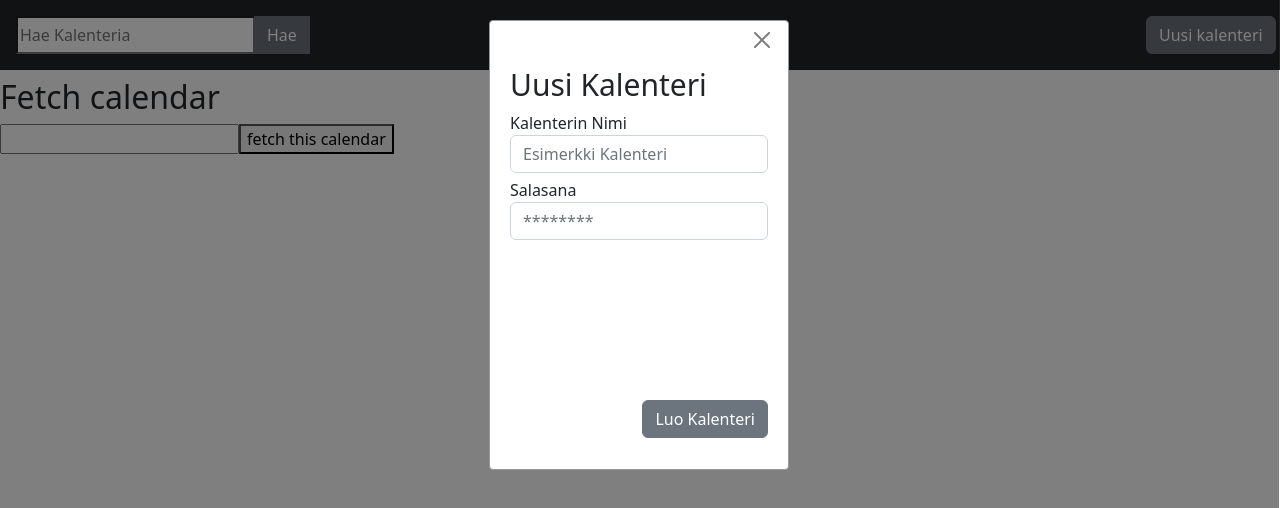
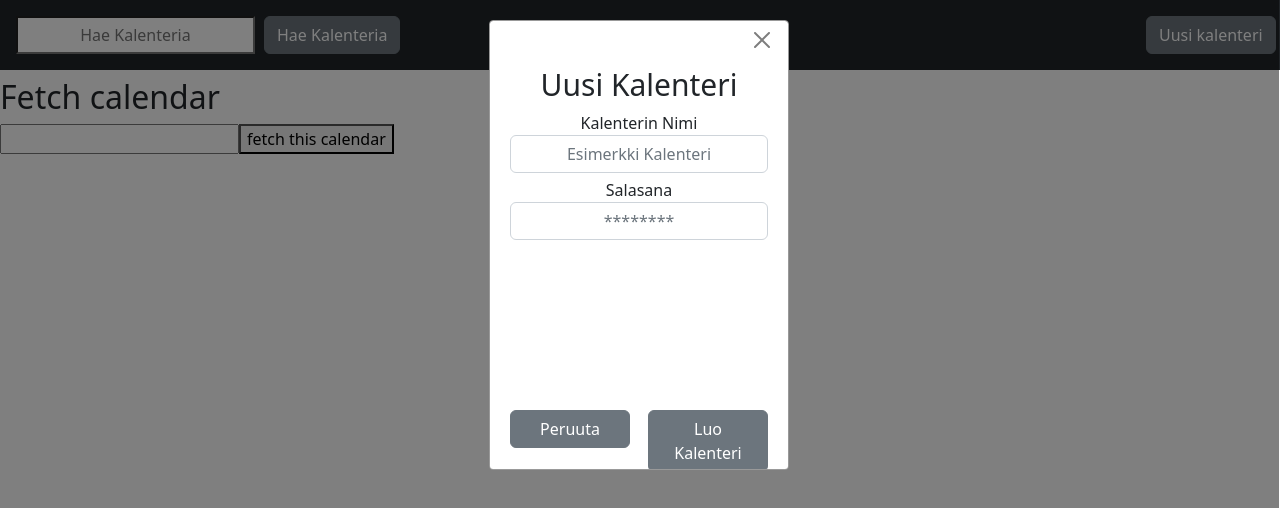
Before and after one commit to Logikki/Aikataulujensovitus-projekti, a React (Create React App) app in the folder aikataulujen-sovittaja/: page / in a window 1280 px wide. Both pictures are taken after a click on the button "Uusi kalenteri". Shown: the top 508 px of the page. Built offline with nearby package versions, Linux system fonts and the light colour scheme.

Commit message:
UI CSS muutoksia

```diff
--- a/aikataulujen-sovittaja/src/components/navbar.jsx
+++ b/aikataulujen-sovittaja/src/components/navbar.jsx
@@ -26,7 +26,7 @@ function Navbar() {
   // Omaa koodia
   const [haku, setHaku] = useState("");
   const nappiStyles = "btn btn-secondary";
-  const inputStyles = { width: "100%" };
+  const inputStyles = { width: "100%", textAlign: "center" };
   const [popup, setPopup] = useState(false);
   const [nimi, setNimi] = useState("");
   const [pass, setPass] = useState("");
@@ -40,15 +40,19 @@ function Navbar() {
       <input // Hae kalenteria input kenttä
         type="text"
         placeholder="Hae Kalenteria"
+        style={{ textAlign: "center" }}
         onInput={(e) => setHaku(e.target.value)}
       ></input>
+      <div>
         <button // Kalenterin haku nappi
+          style={{ marginLeft: "10px" }}
           className={nappiStyles}
           type="button"
           //onClick={<funktio>} // TODO: Lähetä Inputin arvo parametrina backendiin
         >
-        Hae
+          Hae Kalenteria
         </button>
+      </div>
       <span
         style={{
           marginLeft: dimensions.width - 150,
@@ -69,8 +73,12 @@ function Navbar() {
           content={
             <>
               <div>
-                <h1 style={{ fontSize: "30px" }}>Uusi Kalenteri</h1>
-                <div>Kalenterin Nimi</div>
+                <h1 style={{ fontSize: "30px", textAlign: "center" }}>
+                  Uusi Kalenteri
+                </h1>
+                <div style={{ marginTop: "5px", textAlign: "center" }}>
+                  Kalenterin Nimi
+                </div>
                 <input // Kalenterin nimen input kenttä
                   className="form-control"
                   type="text"
@@ -79,7 +87,9 @@ function Navbar() {
                   style={inputStyles}
                 ></input>
 
-                <div style={{ marginTop: "5px" }}>Salasana</div>
+                <div style={{ marginTop: "5px", textAlign: "center" }}>
+                  Salasana
+                </div>
                 <input // Salasanan input kenttä
                   className="form-control"
                   type="text"
@@ -88,10 +98,24 @@ function Navbar() {
                   style={inputStyles}
                 ></input>
 
-                <div>
+                <div style={{ paddingTop: "170px" }}>
                   <button
                     className={nappiStyles}
-                    style={{ marginTop: "160px", float: "right" }} // Kalenterin luonti nappi
+                    style={{
+                      width: "120px",
+                      float: "left",
+                    }} // Kalenterin luonnin peruutus nappi
+                    type="button"
+                    onClick={togglePopup}
+                  >
+                    Peruuta
+                  </button>
+                  <button
+                    className={nappiStyles}
+                    style={{
+                      width: "120px",
+                      float: "right",
+                    }} // Kalenterin luonti nappi
                     type="button"
                     onClick={togglePopup} // TODO: Lähetä Inputtien arvo parametrina backendiin
                   >
```
Lines whose indentation alone changed are shown as unchanged.
